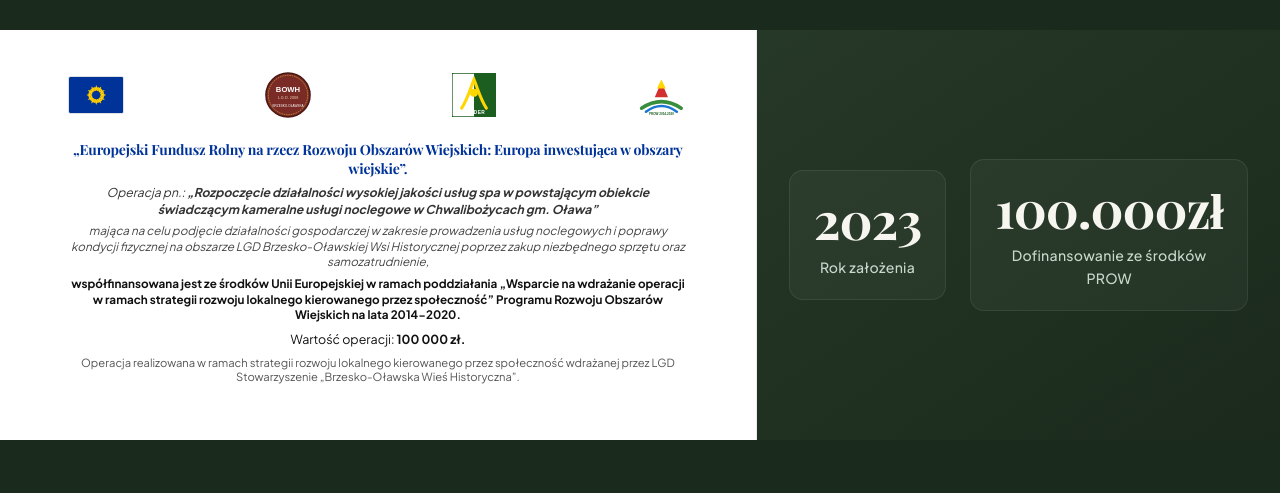
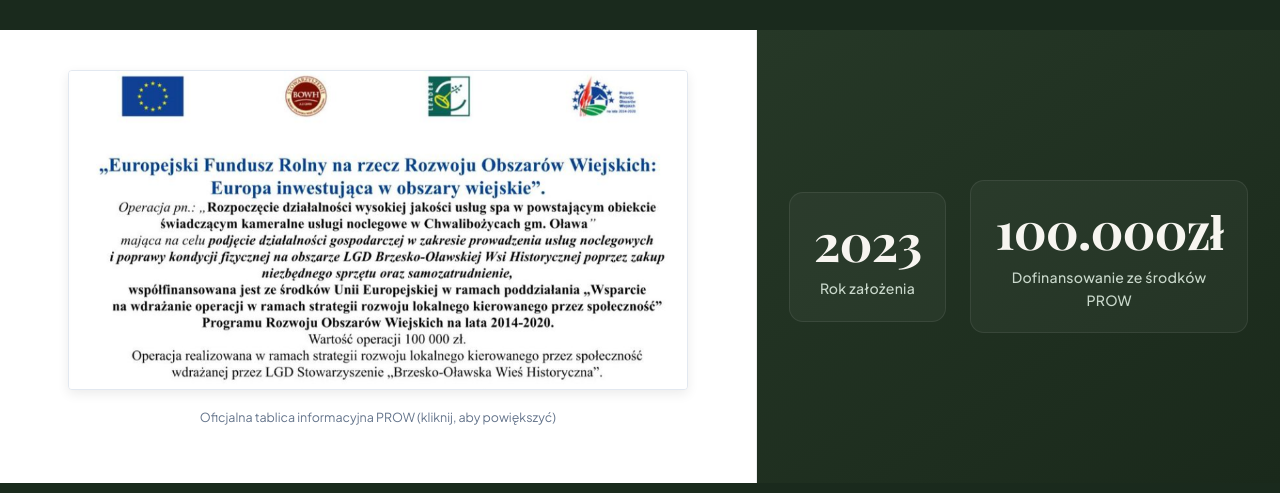
Before and after one commit to jakubklosa/dolinaklonowaa, a React (Vite) app: page / in a window 1280 px wide. Shown: the part 723-1216 px from the top of the page. Built offline with nearby package versions, Linux system fonts and the light colour scheme; a web font is replaced by a local one.

Commit message:
unia zdjecie

```diff
--- a/src/components/ProwBanner.tsx
+++ b/src/components/ProwBanner.tsx
@@ -1,77 +1,32 @@
 export default function ProwBanner() {
   return (
-    <div className="prow-banner-inner">
-      <div className="prow-logos-row">
-        {/* Flaga UE */}
-        <div className="prow-logo-box">
-          <svg viewBox="0 0 100 66" className="prow-flag-svg" role="img" aria-label="Flaga Unii Europejskiej">
-            <rect width="100" height="66" fill="#003399" rx="2"/>
-            <g fill="#FFCC00" transform="translate(50,33) scale(0.65)">
-              {[0, 30, 60, 90, 120, 150, 180, 210, 240, 270, 300, 330].map((deg) => (
-                <polygon
-                  key={deg}
-                  points="0,-28 2.5,-21 9,-21 4,-17 6,-10 0,-14 -6,-10 -4,-17 -9,-21 -2.5,-21"
-                  transform={`rotate(${deg})`}
-                />
-              ))}
-            </g>
-          </svg>
-        </div>
-
-        {/* LGD BOWH */}
-        <div className="prow-logo-box">
-          <svg viewBox="0 0 100 100" className="prow-bowh-svg" role="img" aria-label="LGD Stowarzyszenie BOWH">
-            <circle cx="50" cy="50" r="46" fill="#7a2b25" stroke="#4a1512" strokeWidth="3"/>
-            <circle cx="50" cy="50" r="41" fill="none" stroke="#d4af37" strokeWidth="1.5" strokeDasharray="3,2"/>
-            <text x="50" y="44" fill="#ffffff" fontSize="16" fontWeight="bold" fontFamily="sans-serif" textAnchor="middle">BOWH</text>
-            <text x="50" y="58" fill="#e8d5b5" fontSize="8" fontFamily="sans-serif" textAnchor="middle">L.G.D. 2008</text>
-            <text x="50" y="74" fill="#ffffff" fontSize="6.5" fontFamily="sans-serif" textAnchor="middle">BRZESKO-OŁAWSKA</text>
-          </svg>
-        </div>
-
-        {/* LEADER */}
-        <div className="prow-logo-box">
-          <svg viewBox="0 0 100 100" className="prow-leader-svg" role="img" aria-label="Logo LEADER">
-            <rect width="100" height="100" fill="#ffffff" stroke="#1b5e20" strokeWidth="3" rx="4"/>
-            <rect x="50" width="50" height="100" fill="#1b5e20" rx="2"/>
-            <path d="M22 80 C35 60, 40 40, 50 15 C60 40, 65 60, 78 80" stroke="#ffd600" strokeWidth="7" fill="none" strokeLinecap="round"/>
-            <circle cx="50" cy="45" r="9" fill="#ffd600" />
-            <text x="50" y="93" fill="#ffffff" fontSize="11" fontWeight="bold" fontFamily="sans-serif" textAnchor="middle" letterSpacing="1">LEADER</text>
-          </svg>
-        </div>
-
-        {/* PROW 2014-2020 */}
-        <div className="prow-logo-box">
-          <svg viewBox="0 0 120 100" className="prow-program-svg" role="img" aria-label="Program Rozwoju Obszarów Wiejskich">
-            <path d="M15 80 Q60 50 105 80" stroke="#388e3c" strokeWidth="8" fill="none" strokeLinecap="round"/>
-            <path d="M25 88 Q60 62 95 88" stroke="#1976d2" strokeWidth="6" fill="none" strokeLinecap="round"/>
-            <path d="M60 20 L75 55 L45 55 Z" fill="#d32f2f"/>
-            <path d="M50 35 L70 35 L60 15 Z" fill="#ffd600"/>
-            <text x="60" y="96" fill="#1b5e20" fontSize="7" fontWeight="bold" fontFamily="sans-serif" textAnchor="middle">PROW 2014-2020</text>
-          </svg>
-        </div>
-      </div>
-
-      <div className="prow-text-content">
-        <h3 className="prow-title-blue">
-          „Europejski Fundusz Rolny na rzecz Rozwoju Obszarów Wiejskich: Europa inwestująca w obszary wiejskie”.
-        </h3>
-        <p className="prow-italic-lead">
-          Operacja pn.: <strong>„Rozpoczęcie działalności wysokiej jakości usług spa w powstającym obiekcie świadczącym kameralne usługi noclegowe w Chwalibożycach gm. Oława”</strong>
-        </p>
-        <p className="prow-italic-desc">
-          mająca na celu podjęcie działalności gospodarczej w zakresie prowadzenia usług noclegowych i poprawy kondycji fizycznej na obszarze LGD Brzesko-Oławskiej Wsi Historycznej poprzez zakup niezbędnego sprzętu oraz samozatrudnienie,
-        </p>
-        <p className="prow-bold-funding">
-          współfinansowana jest ze środków Unii Europejskiej w ramach poddziałania „Wsparcie na wdrażanie operacji w ramach strategii rozwoju lokalnego kierowanego przez społeczność” Programu Rozwoju Obszarów Wiejskich na lata 2014-2020.
-        </p>
-        <p className="prow-value">
-          Wartość operacji: <strong>100 000 zł.</strong>
-        </p>
-        <p className="prow-subtext">
-          Operacja realizowana w ramach strategii rozwoju lokalnego kierowanego przez społeczność wdrażanej przez LGD Stowarzyszenie „Brzesko-Oławska Wieś Historyczna”.
-        </p>
-      </div>
+    <div className="prow-banner-inner" style={{ textAlign: 'center' }}>
+      <a
+        href="/prow.jpg"
+        target="_blank"
+        rel="noopener noreferrer"
+        title="Kliknij, aby otworzyć tablicę informacyjną PROW w pełnym rozmiarze"
+        style={{ display: 'inline-block', maxWidth: '100%', cursor: 'zoom-in' }}
+      >
+        <img
+          src="/prow.jpg"
+          alt="Europejski Fundusz Rolny na rzecz Rozwoju Obszarów Wiejskich - Dolina Klonowa"
+          style={{
+            width: '100%',
+            height: 'auto',
+            maxHeight: '340px',
+            objectFit: 'contain',
+            borderRadius: '4px',
+            border: '1px solid #e2e8f0',
+            boxShadow: '0 4px 12px rgba(0, 0, 0, 0.08)',
+            backgroundColor: '#ffffff',
+            display: 'block'
+          }}
+        />
+      </a>
+      <p style={{ marginTop: '0.6rem', fontSize: '0.78rem', color: '#64748b' }}>
+        Oficjalna tablica informacyjna PROW (kliknij, aby powiększyć)
+      </p>
     </div>
   )
 }
```
Also changed, not shown: public/prow.jpg (added).
